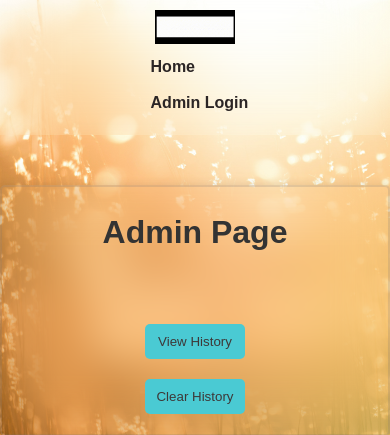
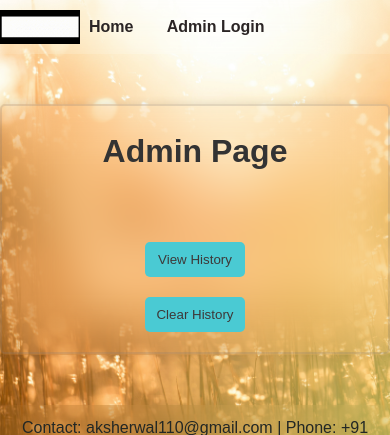
Before and after one commit to Aksherwal/EditNPress, a Flask app: page /admin in a window 390 px wide. Shown: the top 435 px of the page. Run offline with Flask 3, Linux system fonts and the light colour scheme; some libraries are stand-ins or nearby versions.

Commit message:
Update style2.css

```diff
--- a/static/style2.css
+++ b/static/style2.css
@@ -227,20 +227,20 @@ footer {
     padding: 20px;
   }
 
-  nav {
+/*   nav {
     flex-direction: column;
     align-items: center;
     padding: 10px 0;
-  }
+  } */
 
-  nav ul li {
+/*   nav ul li {
     display: block;
     margin: 10px 0;
   }
-
-  nav ul li a {
+ */
+/*   nav ul li a {
     padding: 5px 0;
-  }
+  } */
 
   .content {
     margin: 20px;
```
